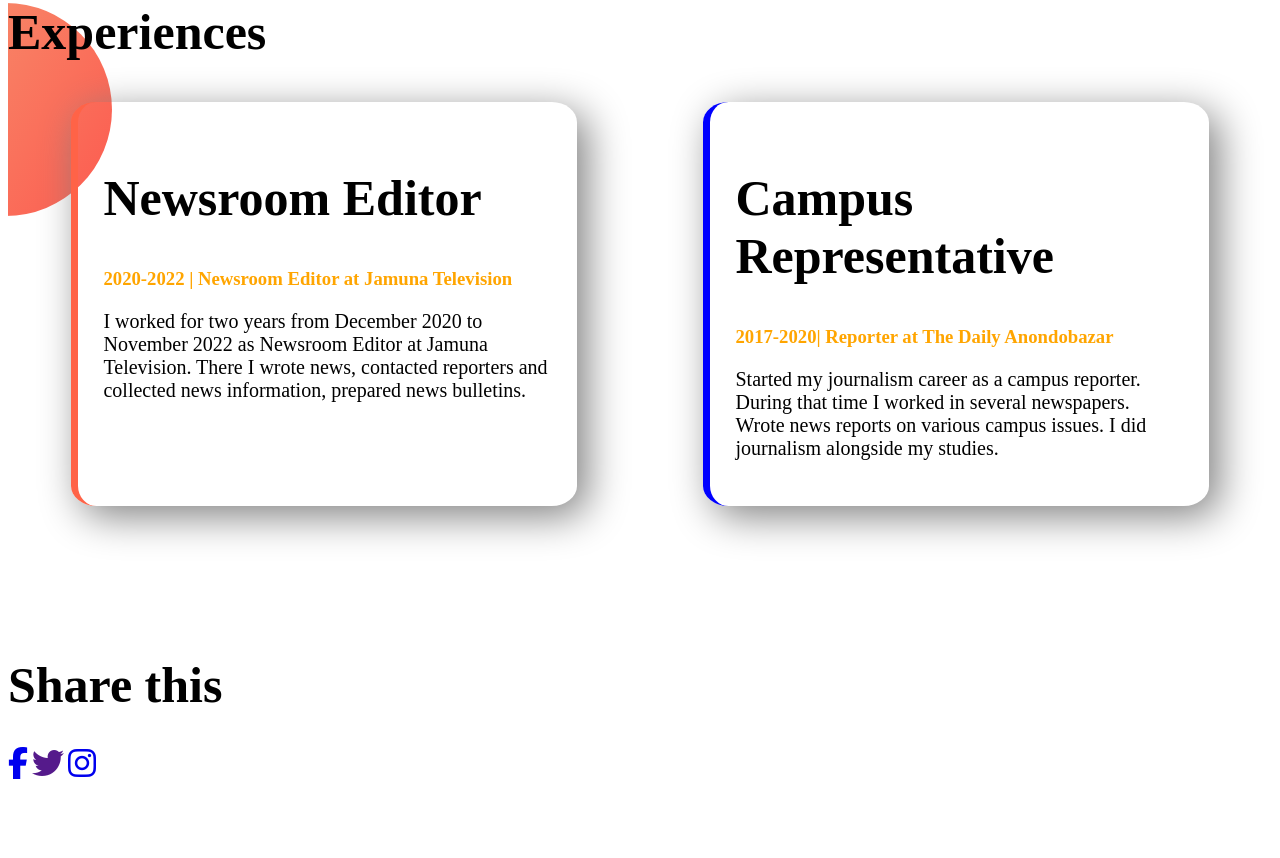
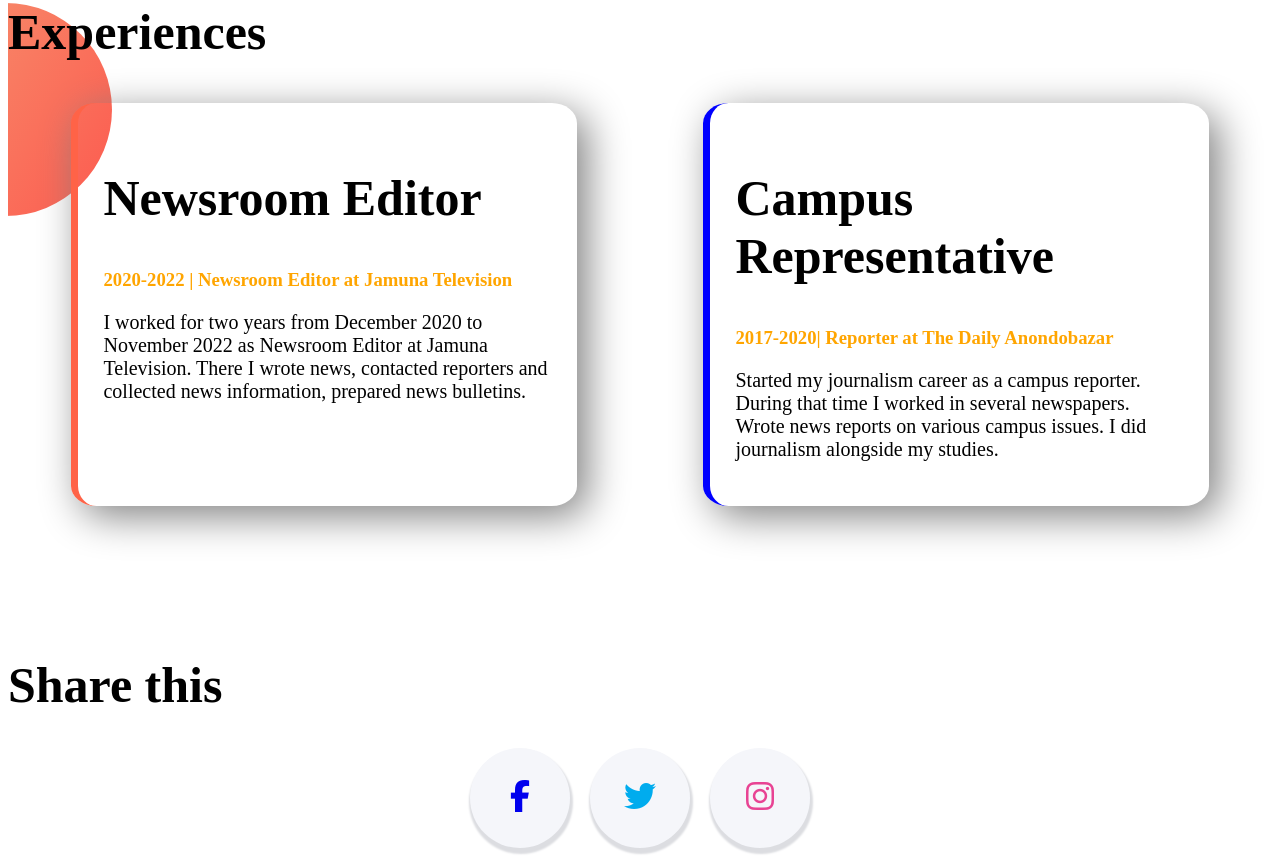
Before and after one commit to arafatmcj/My-First-Project-Portfolio-Website, a plain HTML site: page index.html in a window 1280 px wide. Shown: the part 1055-1913 px from the top of the page. Before the commit the page ends 1842 px from the top, so only its background shows below. Drawn offline with Linux system fonts and the light colour scheme.

Commit message:
My Project's Social media share part completed commit

```diff
--- a/style.css
+++ b/style.css
@@ -4,6 +4,11 @@ h1{
 }
 p{
     font-size: 20px;
+    display: block;
+    margin-block-start: 1em;
+    margin-block-end: 1em;
+    margin-inline-start: 0px;
+    margin-inline-end: 0px;
 }
 .Text-color{
     color: orange;
@@ -60,3 +65,32 @@ section{
 #Part-time-job{
 border-left: 7px solid blue;
 }
+.Social-media-icon{
+    height: 100px;
+display: flex;
+justify-content: center;
+align-items: center;
+}
+a{
+    height: 100px;
+    width: 100px;
+    background-color: #f5f6fa;
+    border-radius: 50px;
+    text-align: center;
+    line-height: 110px;
+    margin: 10px;
+    box-shadow: 1px 4px 2px 2px #dcdde1 ;
+}
+a i{
+    transition: all 0.3s linear;
+    }
+
+    a:hover i{
+        transform: scale(1.4);
+    }
+    .fa-twitter{
+        color: #00acee;
+    }
+    .fa-instagram{
+        color: #e84393;
+    }
```
